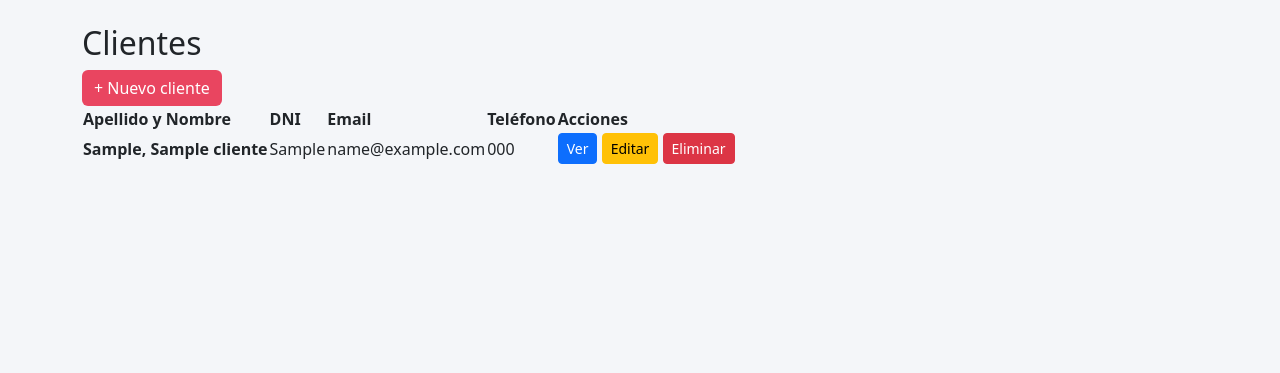
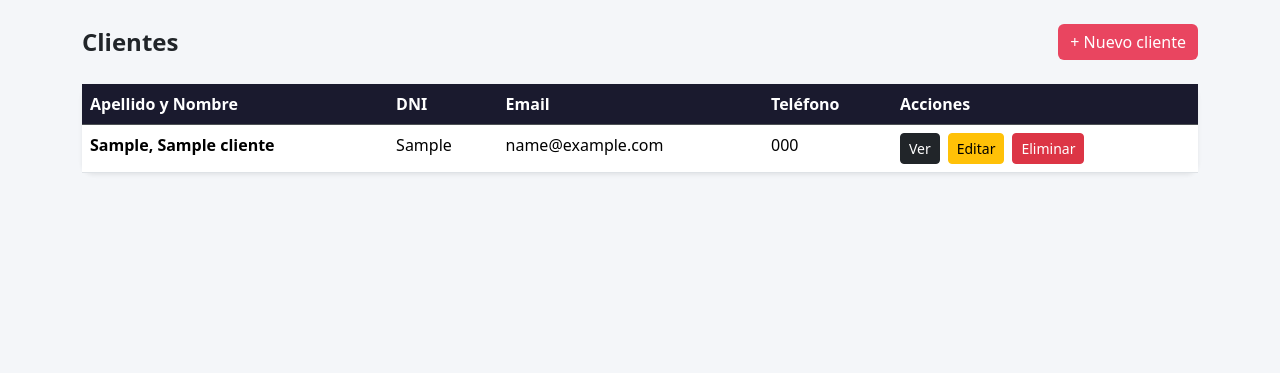
Before and after one commit to Dsan04/concesionaria, a Django app: page /clientes/ in a window 1280 px wide. Shown: the part 62-435 px from the top of the page. Run offline with Django 5.2, Linux system fonts and the light colour scheme; a user stored in the database is signed in; tables that the repository leaves empty hold one stand-in row (values such as "Sample post").

Commit message:
estetica

```diff
--- a/templates/base.html
+++ b/templates/base.html
@@ -54,8 +54,10 @@
         </div>
         <div class="d-flex gap-3 text-secondary small ms-3">
             <span><strong class="text-danger">{{ total_vehiculos_disponibles }}</strong> disponibles</span>
-            {% if user.is_authenticated %}
+            {% if perms.core.view_cliente %}
             <span><strong class="text-danger">{{ total_clientes }}</strong> clientes</span>
+            {% endif %}
+            {% if perms.core.view_venta %}
             <span><strong class="text-danger">{{ total_ventas }}</strong> ventas</span>
             {% endif %}
         </div>
--- a/templates/clientes/list.html
+++ b/templates/clientes/list.html
@@ -1,16 +1,16 @@
 {% extends 'base.html' %}
 {% block title %}Clientes - AutoDel{% endblock %}
 {% block content %}
-<div class="page-header">
-    <h2>Clientes</h2>
+<div class="d-flex justify-content-between align-items-center mb-4">
+    <h4 class="fw-bold mb-0">Clientes</h4>
     {% if perms.core.add_cliente %}
     <a href="{% url 'cliente_create' %}" class="btn btn-accent">+ Nuevo cliente</a>
     {% endif %}
 </div>
-
-<div class="table-wrapper">
-    <table>
-        <thead>
+<div class="card shadow-sm">
+    <div class="table-responsive">
+        <table class="table table-hover mb-0">
+            <thead class="table-dark">
                 <tr>
                     <th>Apellido y Nombre</th>
                     <th>DNI</th>
@@ -27,8 +27,8 @@
                     <td>{{ c.email }}</td>
                     <td>{{ c.telefono }}</td>
                     <td>
-                    <div class="td-actions">
-                        <a href="{% url 'cliente_detail' c.pk %}" class="btn btn-primary btn-sm">Ver</a>
+                        <div class="d-flex gap-2">
+                            <a href="{% url 'cliente_detail' c.pk %}" class="btn btn-dark btn-sm">Ver</a>
                             {% if perms.core.change_cliente %}
                             <a href="{% url 'cliente_update' c.pk %}" class="btn btn-warning btn-sm">Editar</a>
                             {% endif %}
@@ -39,9 +39,10 @@
                     </td>
                 </tr>
                 {% empty %}
-            <tr><td colspan="5" style="text-align:center;color:#888">No hay clientes registrados.</td></tr>
+                <tr><td colspan="5" class="text-center text-muted py-3">No hay clientes registrados.</td></tr>
                 {% endfor %}
             </tbody>
         </table>
     </div>
+</div>
 {% endblock %}
--- a/templates/home.html
+++ b/templates/home.html
@@ -17,18 +17,22 @@
             <div class="text-muted small">Vehículos disponibles</div>
         </div>
     </div>
+    {% if perms.core.view_cliente %}
     <div class="col-md-4">
         <div class="stat-card">
             <div class="number">{{ total_clientes }}</div>
             <div class="text-muted small">Clientes registrados</div>
         </div>
     </div>
+    {% endif %}
+    {% if perms.core.view_venta %}
     <div class="col-md-4">
         <div class="stat-card">
             <div class="number">{{ total_ventas }}</div>
             <div class="text-muted small">Ventas realizadas</div>
         </div>
     </div>
+    {% endif %}
 </div>
 {% endif %}
 
```
Lines whose indentation alone changed are shown as unchanged.
